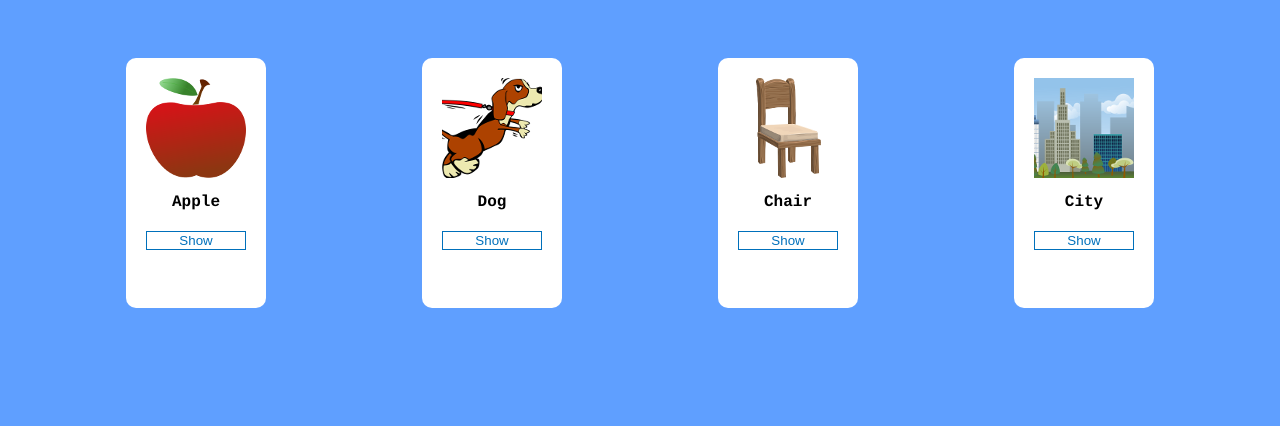
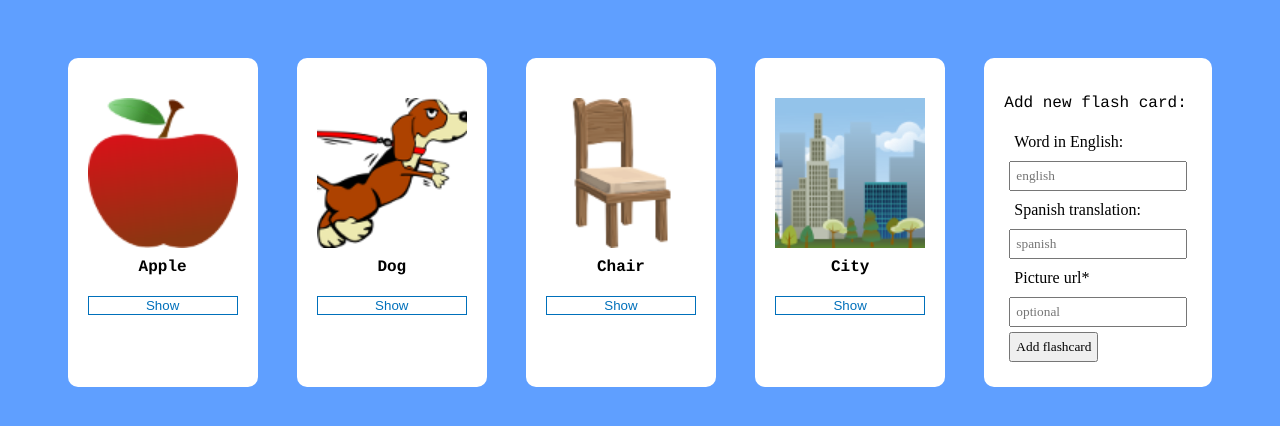
Before and after one commit to Sebeni/flashcards, a plain HTML site: page index.html in a window 1280 px wide. Drawn offline with Linux system fonts and the light colour scheme.

Commit message:
Add new flashcard option

```diff
--- a/index.html
+++ b/index.html
@@ -9,31 +9,49 @@
 <body>
     <div class="container">
         <div class="card">
-            <div><img src="images/apple.png" alt="apple"></div>
+            <div class="card-image"><img></div>
+            <div class="card-title">English</div>
+            <button class="card-button">Show</button>
+            <div class="card-answer">Spanish</div>
+        </div>
+        <div class="card">
+            <div class="card-image"><img src="images/apple.png" alt="apple"></div>
             <div class="card-title">Apple</div>
             <button class="card-button">Show</button>
             <div class="card-answer">la manzana</div>
         </div>
         <div class="card">
-            <div><img src="images/dog.png" alt="dog"></div>
+            <div class="card-image"><img src="images/dog.png" alt="dog"></div>
             <div class="card-title">Dog</div>
             <button class="card-button">Show</button>
             <div class="card-answer">el perro</div>
         </div>
         <div class="card">
-            <div><img src="images/chair.png" alt="chair"></div>
+            <div class="card-image"><img src="images/chair.png" alt="chair"></div>
             <div class="card-title">Chair</div>
             <button class="card-button">Show</button>
             <div class="card-answer">la silla</div>
         </div>
         <div class="card">
-            <div><img src="images/city.png" alt="city"></div>
+            <div class="card-image"><img src="images/city.png" alt="city"></div>
             <div class="card-title">City</div>
             <button class="card-button">Show</button>
             <div class="card-answer unselectable">la ciudad</div>
         </div>
+        <div class="card" id="form-container">
+            <p>Add new flash card:</p>
+            <form id="card-form">
+                <label for="eng">Word in English:</label>
+                <input type="text" id="eng" placeholder="english" required>
+                <label for="esp">Spanish translation:</label>
+                <input type="text" id="esp" placeholder="spanish" required>
+                <label for="pic">Picture url*</label>
+                <input type="text" id="pic" placeholder="optional">
+                <input type="submit" value="Add flashcard">
+            </form>
+        </div>
+    </div>
 
-    </div>
 
     <script src="script.js"></script>
 </body>
--- a/script.js
+++ b/script.js
@@ -1,14 +1,22 @@
 let cardButtons = document.getElementsByClassName("card-button");
 let cardAnswers = document.getElementsByClassName("card-answer");
+let modelNode = document.getElementsByClassName("card")[0];
 let show = "Show";
 let hide = "Hide";
 
+addButtonListeners();
 
 function addButtonListeners(){
     for(let i = 0; i < cardButtons.length; i++) {
         let currentButton = cardButtons[i];
         currentButton.addEventListener("click", (event)=>{
             let relatedCardAnswer = cardAnswers[i];
+            toggleCard(currentButton, relatedCardAnswer);
+        });
+    }
+}
+
+function toggleCard(currentButton, relatedCardAnswer){
     if (currentButton.innerHTML == hide) {
         relatedCardAnswer.style.opacity = "0";
         relatedCardAnswer.classList.add("unselectable");
@@ -18,8 +26,29 @@ function addButtonListeners(){
         relatedCardAnswer.classList.remove("unselectable");
         currentButton.innerHTML = hide;
     }
-        });
-    }
 }
 
-addButtonListeners();
+document.getElementById("card-form").addEventListener("submit", (event)=> {
+    event.preventDefault();
+    let engInput = document.getElementById("eng").value;
+    let espInput = document.getElementById("esp").value;
+    let picInput = document.getElementById("pic").value;
+
+    let clone = modelNode.cloneNode(true);
+
+    clone.getElementsByClassName("card-title")[0].innerHTML = engInput;
+
+    let answer = clone.getElementsByClassName("card-answer")[0];
+    answer.innerHTML = espInput;
+
+    if(picInput.length > 0) {
+        clone.getElementsByTagName("img")[0].setAttribute("src", picInput);
+    }
+
+    clone.getElementsByClassName("card-button")[0].addEventListener("click", (event)=> {
+        toggleCard(event.target, answer);
+    })
+
+    document.getElementsByClassName("container")[0].insertBefore(clone, document.getElementById("form-container"));
+
+})
--- a/style.css
+++ b/style.css
@@ -17,6 +17,25 @@ body {
     margin-top: 10px;
     padding: 20px;
     border-radius: 10px;
+    width: fit-content;
+
+}
+
+.card-image {
+    height: 150px;
+    max-height: 150px;
+    width: 150px;
+    min-width: 150px;
+    margin: auto;
+    text-align: center;
+    padding-top: 20px;
+}
+
+.card-image img{
+    height: 150px;
+    max-height: 150px;
+    width: 150px;
+    min-width: 150px;
 }
 
 .card-title, .card-answer {
@@ -34,6 +53,11 @@ body {
     color: #0070bb;
 }
 
+.card-button:hover {
+    color: white;
+    background: #0070bb;
+}
+
 .card-answer {
     opacity: 0;
 }
@@ -46,3 +70,14 @@ body {
     -ms-user-select: none;
     user-select: none;
 }
+
+#card-form label, #card-form input{
+    padding: 5px;
+    margin: 5px;
+    font-family: 'Times New Roman', Times, serif;
+    display: block;
+}
+
+.container .card:nth-of-type(1) {
+    display: none;
+}
```
Lines whose indentation alone changed are shown as unchanged.
